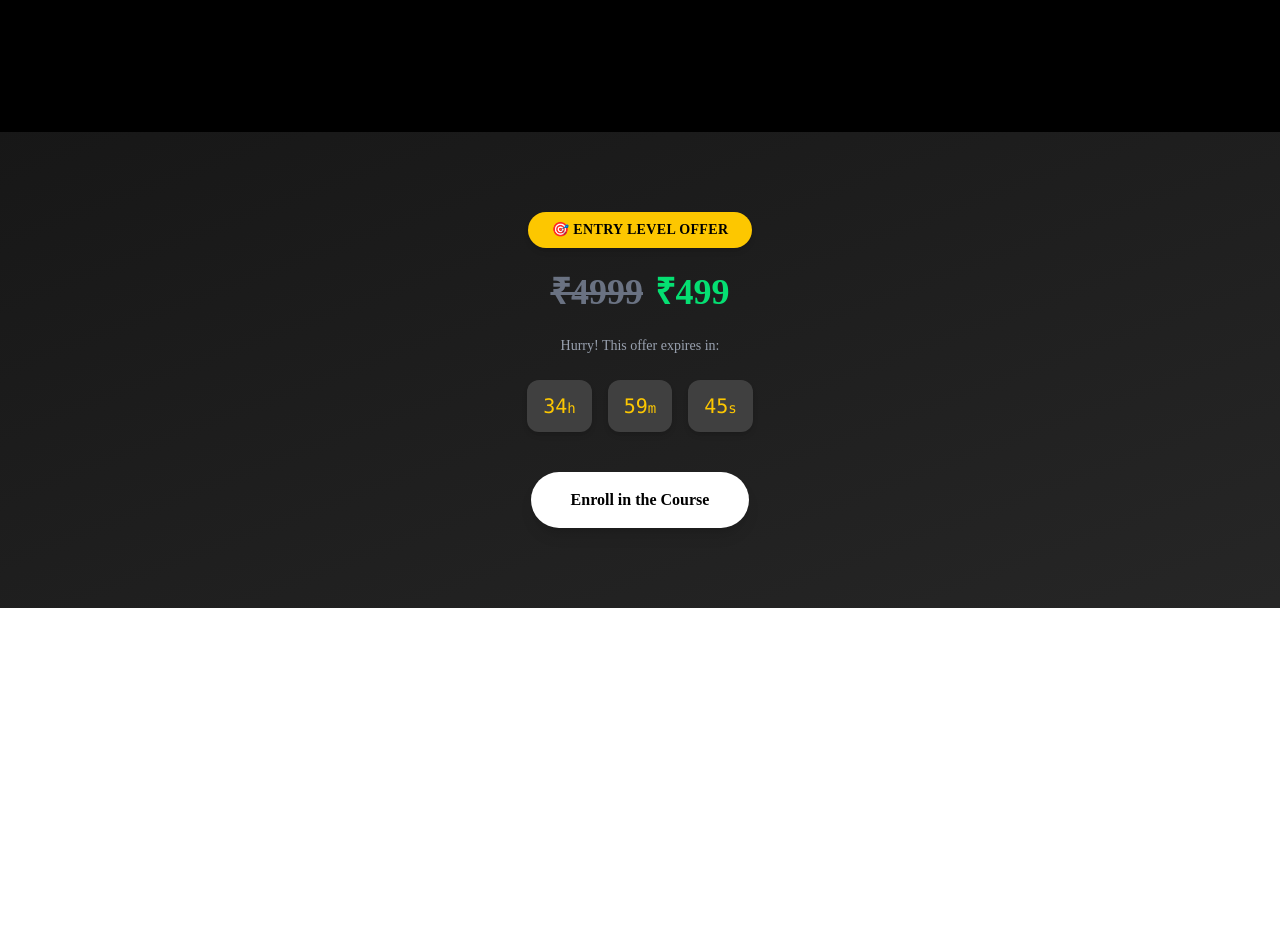
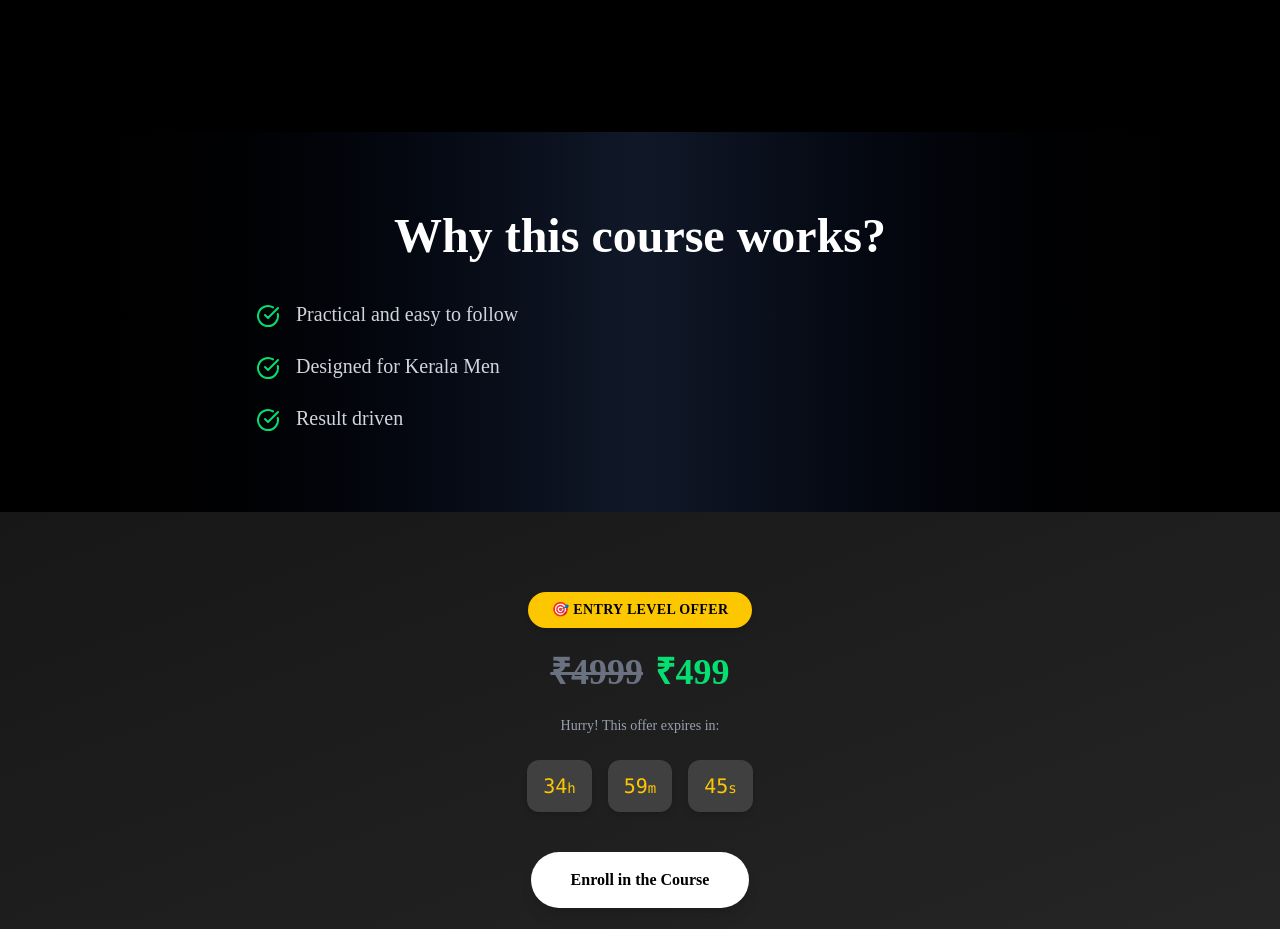
Before and after one commit to aljithkj02/fashion, a React (Vite) app: page / in a window 1280 px wide. Shown: the part 2480-3409 px from the top of the page. Before the commit the page ends 3088 px from the top, so only its background shows below. Built offline with nearby package versions, Linux system fonts and the light colour scheme; grey boxes are pictures that could not be loaded.

Commit message:
Add WhyThisWork component

```diff
--- a/src/App.tsx
+++ b/src/App.tsx
@@ -1,10 +1,10 @@
 
 import AboutCourse from "./components/AboutCourse"
 import CTA from "./components/CTA"
-// import CTASection from "./components/CTASection"
 import Header from "./components/Header"
 import HeroSection from "./components/HeroSection"
 import PreviewVideo from "./components/PreviewVideo"
+import WhyThisWork from "./components/WhyThisWork"
 
 function App() {
 
@@ -15,9 +15,8 @@ function App() {
       <HeroSection />
       <PreviewVideo  />
       <AboutCourse />
+      <WhyThisWork />
       <CTA />
-      {/* <WhatYouLearn /> */}
-      {/* <CTASection /> */}
     </main>
     </>
   )
--- a/src/components/CTASection.tsx
+++ /dev/null
@@ -1,28 +0,0 @@
-import { motion } from "framer-motion";
-
-const CTASection = () => {
-    return (
-        <section className="py-20 px-6 bg-gradient-to-r from-black via-gray-900 to-black text-center">
-            <motion.h3
-                className="text-4xl font-display font-bold mb-6"
-                initial={{ opacity: 0 }}
-                whileInView={{ opacity: 1 }}
-                transition={{ duration: 0.6 }}
-                viewport={{ once: true }}
-            >
-                Ready to Change How the World Sees You?
-            </motion.h3>
-            <p className="text-lg text-gray-300 mb-8">
-                Invest in yourself. The journey begins with one decision.
-            </p>
-            <a
-                href="#course"
-                className="inline-block px-10 py-4 bg-white text-black font-semibold rounded-full hover:bg-gray-200 transition shadow-lg"
-            >
-                Enroll in the Course
-            </a>
-        </section>
-    );
-};
-
-export default CTASection;
--- /dev/null
+++ b/src/components/WhyThisWork.tsx
@@ -0,0 +1,42 @@
+import { motion } from "framer-motion";
+import { CheckCircle } from "lucide-react";
+
+const points = [
+    "Practical and easy to follow",
+    "Designed for Kerala Men",
+    "Result driven"
+];
+
+const WhyThisWork = () => {
+    return (
+        <section className="py-20 px-6 bg-gradient-to-r from-black via-gray-900 to-black text-center text-white">
+            <motion.h3
+                className="text-4xl md:text-5xl font-display font-bold mb-10"
+                initial={{ opacity: 0, y: 20 }}
+                whileInView={{ opacity: 1, y: 0 }}
+                transition={{ duration: 0.7 }}
+                viewport={{ once: true }}
+            >
+                Why this course works?
+            </motion.h3>
+
+            <ul className="space-y-6 max-w-3xl mx-auto text-left">
+                {points.map((point, index) => (
+                    <motion.li
+                        key={index}
+                        className="flex items-start text-lg md:text-xl text-gray-300"
+                        initial={{ opacity: 0, x: -20 }}
+                        whileInView={{ opacity: 1, x: 0 }}
+                        transition={{ duration: 0.6, delay: index * 0.2 }}
+                        viewport={{ once: true }}
+                    >
+                        <CheckCircle className="text-green-400 w-6 h-6 mt-1 mr-4 shrink-0" />
+                        <span>{point}</span>
+                    </motion.li>
+                ))}
+            </ul>
+        </section>
+    );
+};
+
+export default WhyThisWork;
```
